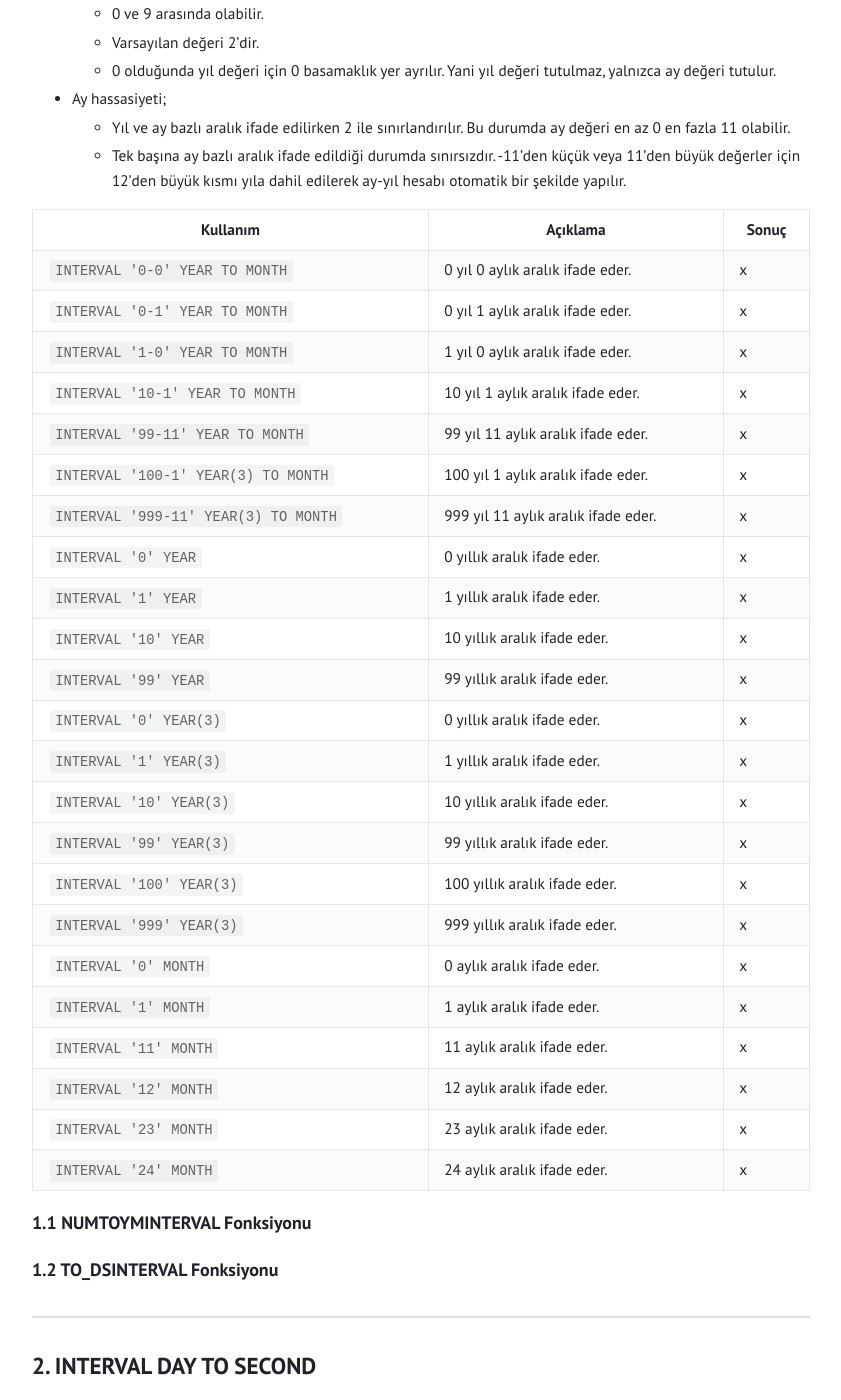
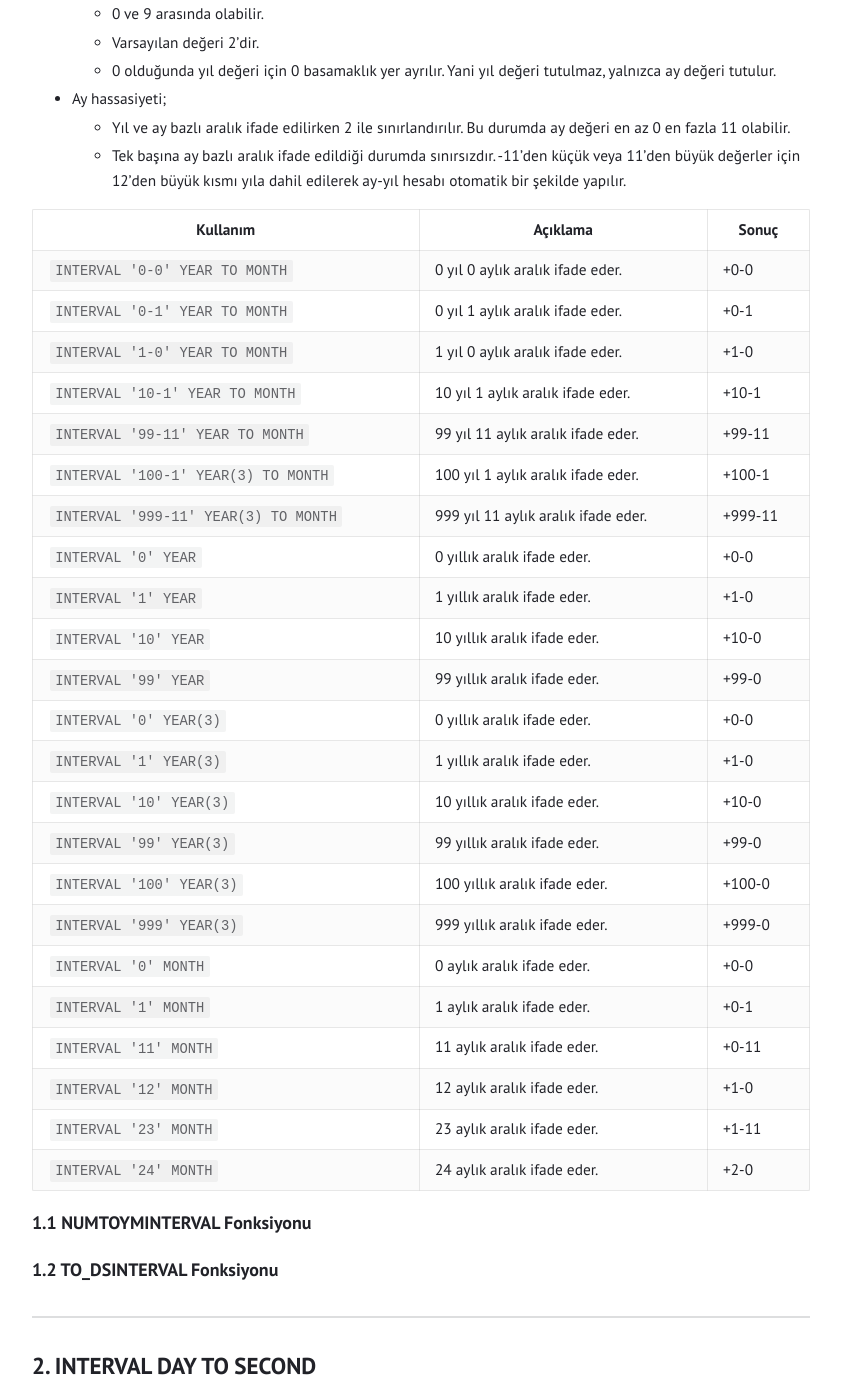
Before and after one commit to tunahanoguz/tunahanoguz.github.io, a Jekyll site: the page built from _posts/2025-05-12-oracle-interval.md, in a window 1280 px wide and 1400 px high, scrolled down 955 px. Shown: the whole window, without its empty margins (219-1060 px from the left). Built offline with Jekyll 4.4.1, drawn with Linux system fonts in a browser that asks for light colours.

Commit message:
Update 2025-05-12-oracle-interval.md

```diff
--- a/_posts/2025-05-12-oracle-interval.md
+++ b/_posts/2025-05-12-oracle-interval.md
@@ -37,31 +37,31 @@ Yıl ve ay bazında zaman aralığı belirtir.
     - Yıl ve ay bazlı aralık ifade edilirken 2 ile sınırlandırılır. Bu durumda ay değeri en az 0 en fazla 11 olabilir.
     - Tek başına ay bazlı aralık ifade edildiği durumda sınırsızdır. -11'den küçük veya 11'den büyük değerler için 12'den büyük kısmı yıla dahil edilerek ay-yıl hesabı otomatik bir şekilde yapılır.
 
-| Kullanım                                    | Açıklama                            | Sonuç |
-|---------------------------------------------|-------------------------------------|-------|
-| `INTERVAL '0-0' YEAR TO MONTH`              | 0 yıl 0 aylık aralık ifade eder.    | x     |
-| `INTERVAL '0-1' YEAR TO MONTH`              | 0 yıl 1 aylık aralık ifade eder.    | x     |
-| `INTERVAL '1-0' YEAR TO MONTH`              | 1 yıl 0 aylık aralık ifade eder.    | x     |
-| `INTERVAL '10-1' YEAR TO MONTH`             | 10 yıl 1 aylık aralık ifade eder.   | x     |
-| `INTERVAL '99-11' YEAR TO MONTH`            | 99 yıl 11 aylık aralık ifade eder.  | x     |
-| `INTERVAL '100-1' YEAR(3) TO MONTH`         | 100 yıl 1 aylık aralık ifade eder.  | x     |
-| `INTERVAL '999-11' YEAR(3) TO MONTH`        | 999 yıl 11 aylık aralık ifade eder. | x     |
-| `INTERVAL '0' YEAR`                         | 0 yıllık aralık ifade eder.         | x     |
-| `INTERVAL '1' YEAR`                         | 1 yıllık aralık ifade eder.         | x     |
-| `INTERVAL '10' YEAR`                        | 10 yıllık aralık ifade eder.        | x     |
-| `INTERVAL '99' YEAR`                        | 99 yıllık aralık ifade eder.        | x     |
-| `INTERVAL '0' YEAR(3)`                      | 0 yıllık aralık ifade eder.         | x     |
-| `INTERVAL '1' YEAR(3)`                      | 1 yıllık aralık ifade eder.         | x     |
-| `INTERVAL '10' YEAR(3)`                     | 10 yıllık aralık ifade eder.        | x     |
-| `INTERVAL '99' YEAR(3)`                     | 99 yıllık aralık ifade eder.        | x     |
-| `INTERVAL '100' YEAR(3)`                    | 100 yıllık aralık ifade eder.       | x     |
-| `INTERVAL '999' YEAR(3)`                    | 999 yıllık aralık ifade eder.       | x     |
-| `INTERVAL '0' MONTH`                        | 0 aylık aralık ifade eder.          | x     |
-| `INTERVAL '1' MONTH`                        | 1 aylık aralık ifade eder.          | x     |
-| `INTERVAL '11' MONTH`                       | 11 aylık aralık ifade eder.         | x     |
-| `INTERVAL '12' MONTH`                       | 12 aylık aralık ifade eder.         | x     |
-| `INTERVAL '23' MONTH`                       | 23 aylık aralık ifade eder.         | x     |
-| `INTERVAL '24' MONTH`                       | 24 aylık aralık ifade eder.         | x     |
+| Kullanım                                    | Açıklama                            | Sonuç   |
+|---------------------------------------------|-------------------------------------|---------|
+| `INTERVAL '0-0' YEAR TO MONTH`              | 0 yıl 0 aylık aralık ifade eder.    | +0-0    |
+| `INTERVAL '0-1' YEAR TO MONTH`              | 0 yıl 1 aylık aralık ifade eder.    | +0-1    |
+| `INTERVAL '1-0' YEAR TO MONTH`              | 1 yıl 0 aylık aralık ifade eder.    | +1-0    |
+| `INTERVAL '10-1' YEAR TO MONTH`             | 10 yıl 1 aylık aralık ifade eder.   | +10-1   |
+| `INTERVAL '99-11' YEAR TO MONTH`            | 99 yıl 11 aylık aralık ifade eder.  | +99-11  |
+| `INTERVAL '100-1' YEAR(3) TO MONTH`         | 100 yıl 1 aylık aralık ifade eder.  | +100-1  |
+| `INTERVAL '999-11' YEAR(3) TO MONTH`        | 999 yıl 11 aylık aralık ifade eder. | +999-11 |
+| `INTERVAL '0' YEAR`                         | 0 yıllık aralık ifade eder.         | +0-0    |
+| `INTERVAL '1' YEAR`                         | 1 yıllık aralık ifade eder.         | +1-0    |
+| `INTERVAL '10' YEAR`                        | 10 yıllık aralık ifade eder.        | +10-0   |
+| `INTERVAL '99' YEAR`                        | 99 yıllık aralık ifade eder.        | +99-0   |
+| `INTERVAL '0' YEAR(3)`                      | 0 yıllık aralık ifade eder.         | +0-0    |
+| `INTERVAL '1' YEAR(3)`                      | 1 yıllık aralık ifade eder.         | +1-0    |
+| `INTERVAL '10' YEAR(3)`                     | 10 yıllık aralık ifade eder.        | +10-0   |
+| `INTERVAL '99' YEAR(3)`                     | 99 yıllık aralık ifade eder.        | +99-0   |
+| `INTERVAL '100' YEAR(3)`                    | 100 yıllık aralık ifade eder.       | +100-0  |
+| `INTERVAL '999' YEAR(3)`                    | 999 yıllık aralık ifade eder.       | +999-0  |
+| `INTERVAL '0' MONTH`                        | 0 aylık aralık ifade eder.          | +0-0    |
+| `INTERVAL '1' MONTH`                        | 1 aylık aralık ifade eder.          | +0-1    |
+| `INTERVAL '11' MONTH`                       | 11 aylık aralık ifade eder.         | +0-11   |
+| `INTERVAL '12' MONTH`                       | 12 aylık aralık ifade eder.         | +1-0    |
+| `INTERVAL '23' MONTH`                       | 23 aylık aralık ifade eder.         | +1-11   |
+| `INTERVAL '24' MONTH`                       | 24 aylık aralık ifade eder.         | +2-0    |
 
 ### 1.1 NUMTOYMINTERVAL Fonksiyonu {#numtoyminterval}
 
```
